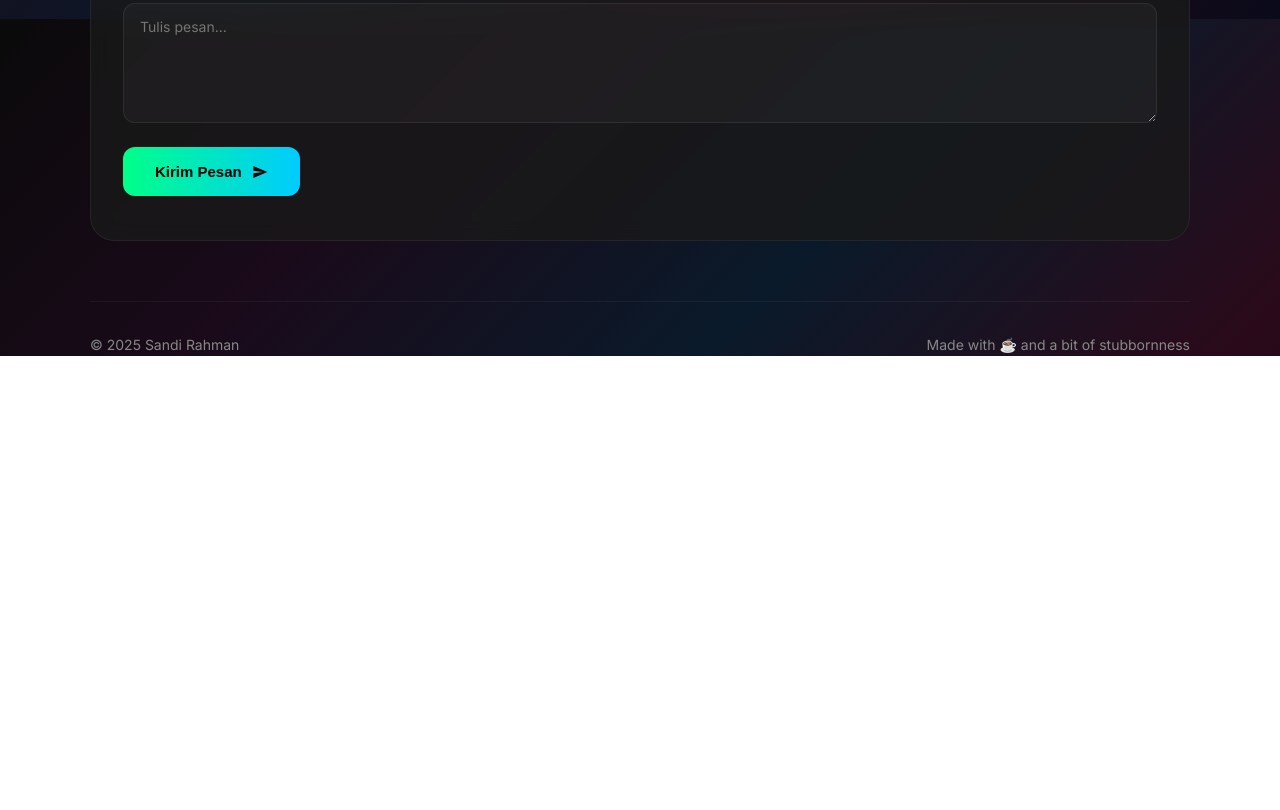
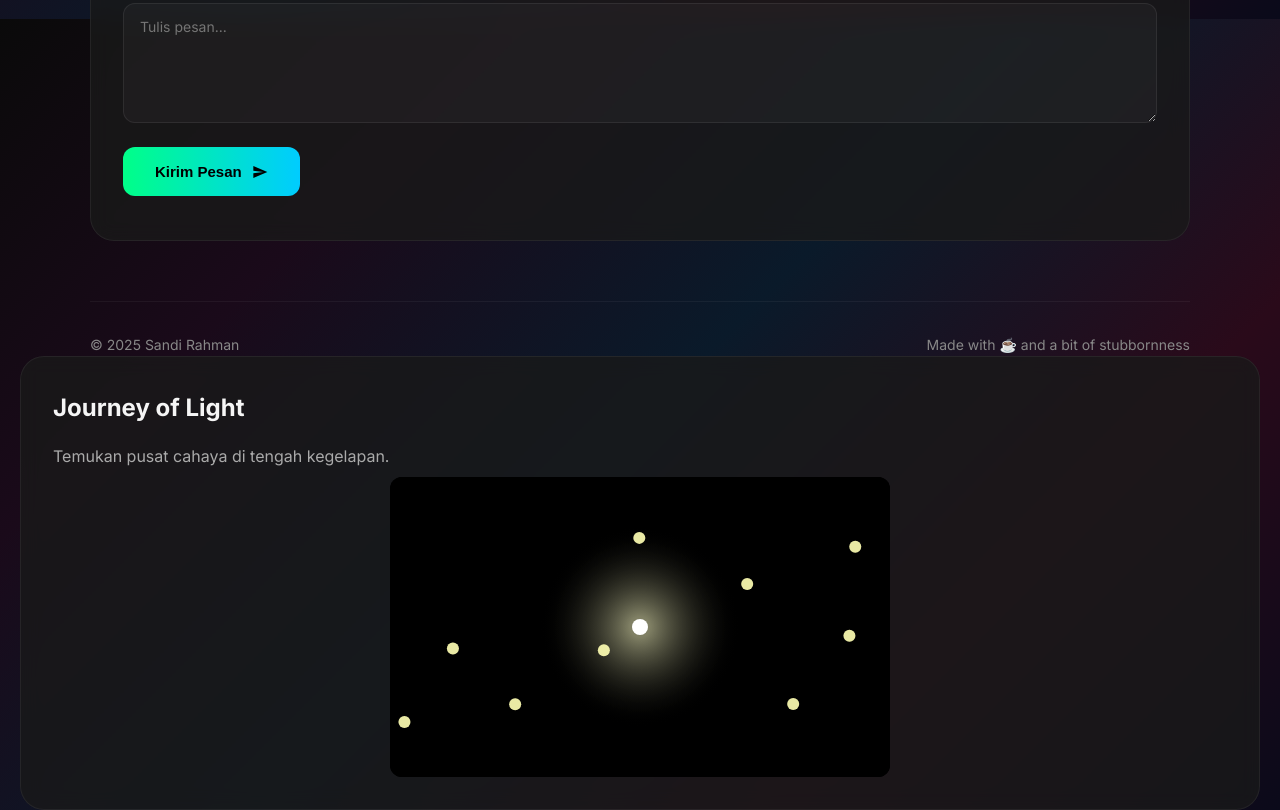
Before and after one commit to SandiRahman/portofolio, a plain HTML site: page index.html in a window 1280 px wide. Shown: the part 3181-3991 px from the top of the page. Before the commit the page ends 3537 px from the top, so only its background shows below. Drawn offline with Linux system fonts and the light colour scheme.

Commit message:
Add files via upload

```diff
--- a/index.html
+++ b/index.html
@@ -962,5 +962,104 @@
       }, 2000);
     }
   </script>
+
+  <!-- ========== GAME SECTION ========== -->
+<div class="card" id="game-section">
+  <h3 style="font-size:24px;margin-bottom:16px">Journey of Light</h3>
+  <p style="margin-bottom:8px;color:#aaa">Temukan pusat cahaya di tengah kegelapan.</p>
+  <canvas id="lightGame" width="500" height="300"
+    style="background:#000;border-radius:12px;display:block;margin:auto;"></canvas>
+</div>
+
+<script>
+const canvas = document.getElementById("lightGame");
+const ctx = canvas.getContext("2d");
+
+let player = { x: 250, y: 150, r: 8 };
+let lights = [];
+let glow = 0.08;
+let speed = 2.5;
+let keys = {};
+
+for (let i = 0; i < 10; i++) {
+  lights.push({
+    x: Math.random() * 480 + 10,
+    y: Math.random() * 280 + 10,
+    r: 6,
+    active: true
+  });
+}
+
+document.addEventListener("keydown", e => keys[e.key] = true);
+document.addEventListener("keyup", e => keys[e.key] = false);
+
+function movePlayer() {
+  if (keys["ArrowUp"] || keys["w"]) player.y -= speed;
+  if (keys["ArrowDown"] || keys["s"]) player.y += speed;
+  if (keys["ArrowLeft"] || keys["a"]) player.x -= speed;
+  if (keys["ArrowRight"] || keys["d"]) player.x += speed;
+  player.x = Math.max(player.r, Math.min(canvas.width - player.r, player.x));
+  player.y = Math.max(player.r, Math.min(canvas.height - player.r, player.y));
+}
+
+function checkCollision() {
+  lights.forEach(light => {
+    if (!light.active) return;
+    let dx = player.x - light.x;
+    let dy = player.y - light.y;
+    if (Math.sqrt(dx * dx + dy * dy) < player.r + light.r) {
+      light.active = false;
+      glow += 0.08;
+    }
+  });
+}
+
+function draw() {
+  // background gradually brightens
+  ctx.fillStyle = `rgba(0,0,0,${1 - glow})`;
+  ctx.fillRect(0, 0, canvas.width, canvas.height);
+
+  // glowing aura
+  let gradient = ctx.createRadialGradient(player.x, player.y, 10, player.x, player.y, 100);
+  gradient.addColorStop(0, `rgba(255,255,200,${glow + 0.3})`);
+  gradient.addColorStop(1, "transparent");
+  ctx.fillStyle = gradient;
+  ctx.fillRect(0, 0, canvas.width, canvas.height);
+
+  // draw active light points
+  lights.forEach(light => {
+    if (light.active) {
+      ctx.beginPath();
+      ctx.fillStyle = "rgba(255,255,180,0.9)";
+      ctx.arc(light.x, light.y, light.r, 0, Math.PI * 2);
+      ctx.fill();
+    }
+  });
+
+  // draw player
+  ctx.beginPath();
+  ctx.fillStyle = "white";
+  ctx.arc(player.x, player.y, player.r, 0, Math.PI * 2);
+  ctx.fill();
+}
+
+function gameLoop() {
+  movePlayer();
+  checkCollision();
+  draw();
+
+  if (glow >= 1) {
+    ctx.fillStyle = "rgba(255,255,255,0.9)";
+    ctx.font = "24px monospace";
+    ctx.textAlign = "center";
+    ctx.fillText("✨ You found the Light ✨", canvas.width / 2, canvas.height / 2);
+  } else {
+    requestAnimationFrame(gameLoop);
+  }
+}
+
+gameLoop();
+</script>
+
 </body>
 </html>
```
